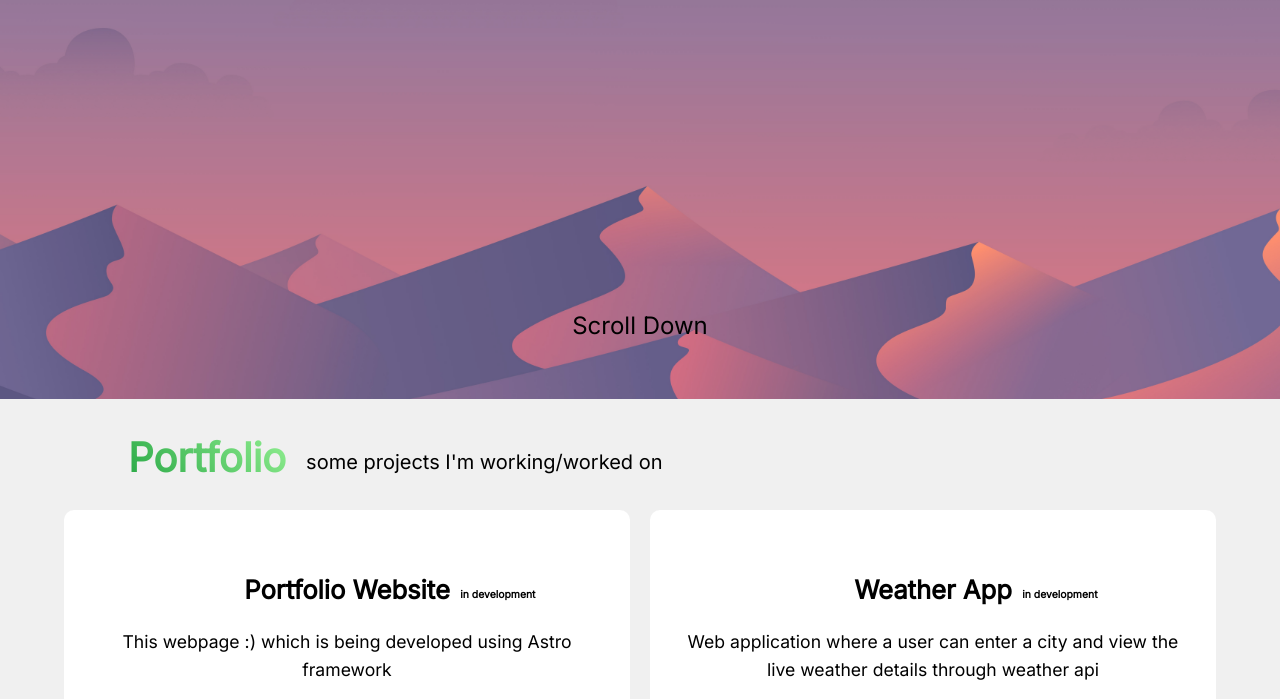
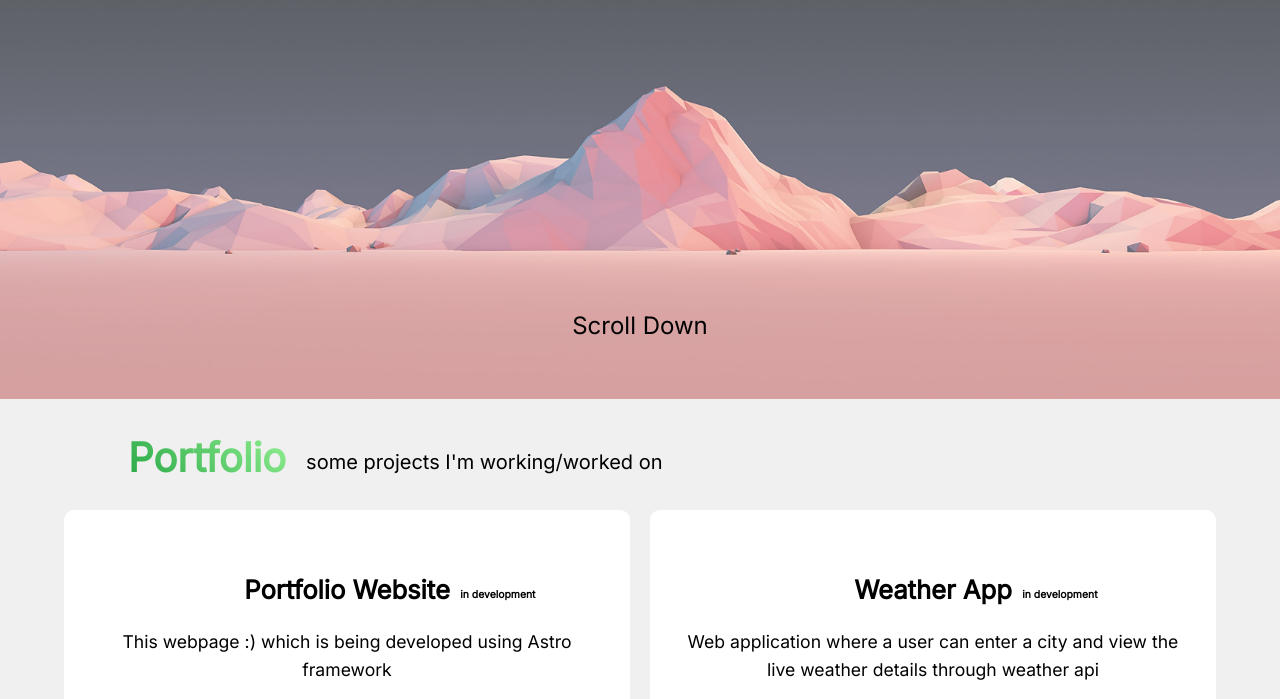
Before and after one commit to justinfyh/justinfyh.github.io, an Astro site: page / in a window 1280 px wide. Shown: the part 401-1100 px from the top of the page. Built offline with nearby package versions, Linux system fonts and the light colour scheme; Astro itself is replaced by a stand-in of ours.

Commit message:
Implement custom scrollbar, add screens

```diff
--- a/src/components/Landing.astro
+++ b/src/components/Landing.astro
@@ -37,7 +37,7 @@ import Introduction from "./Introduction.astro";
     }
 
     .overlay {
-        background: url('../images/screen2.jpg') no-repeat top fixed;
+        background: url('../images/screen3.jpg') no-repeat top fixed;
         background-size: cover;
         background-position: top;
         position: absolute;
--- a/src/layouts/Layout.astro
+++ b/src/layouts/Layout.astro
@@ -41,7 +41,7 @@ import ResumeCard from '../components/ResumeCard.astro';
 		--text: black;
 		--shadow: #525252;
 		--image-filter: invert(100%);
-		--tint: rgba(255, 255, 255, 0.1);
+		--tint: rgba(255, 255, 255, 0.3);
 
 		--gradient: linear-gradient(
 			0,
@@ -71,6 +71,24 @@ import ResumeCard from '../components/ResumeCard.astro';
 		--tint: rgba(0, 0, 0, 0.3);
 	}
 
+	::-webkit-scrollbar {
+		width: 15px;
+	}
+
+	::-webkit-scrollbar-track {
+		background: var(--secondary);
+	}
+
+	::-webkit-scrollbar-thumb {
+		background-color: var(--shadow);
+		border-radius: 10px;
+		border: 4px solid var(--secondary);
+	}
+
+	::-webkit-scrollbar-thumb:hover {
+		background-color: var(--text);
+	}
+
 	html {
 		font-family: system-ui, sans-serif;
 		background: var(--main);
```
Also changed, not shown: src/images/screen3.jpg (added), src/images/screen4.jpg (added).
